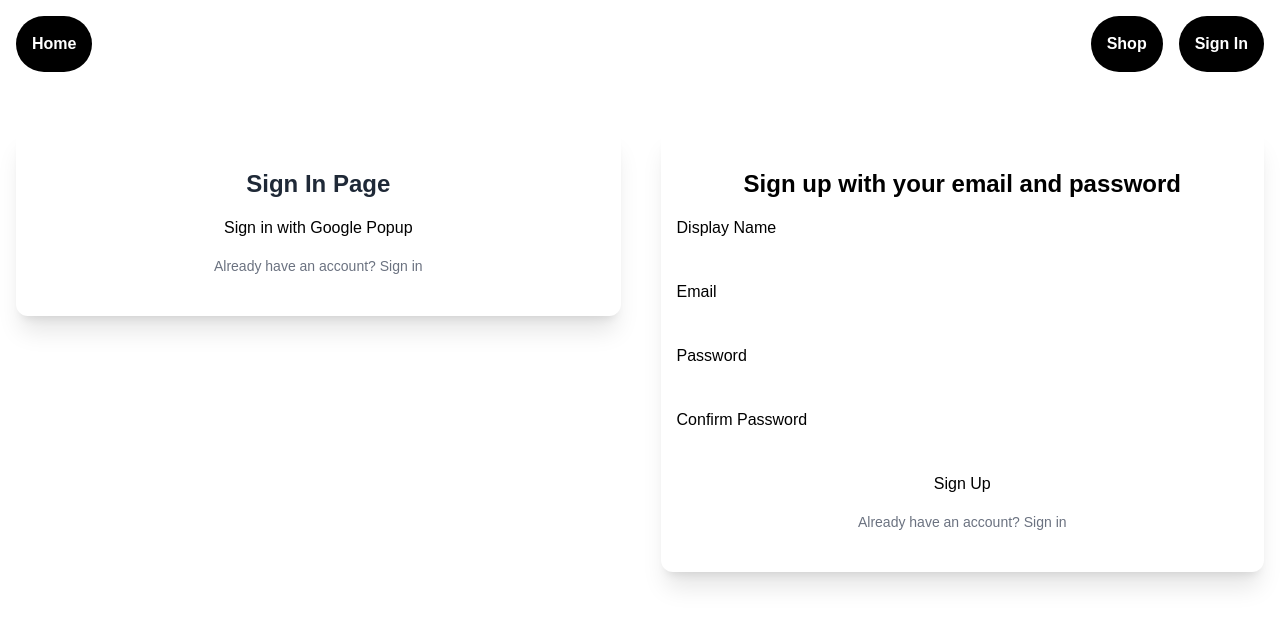
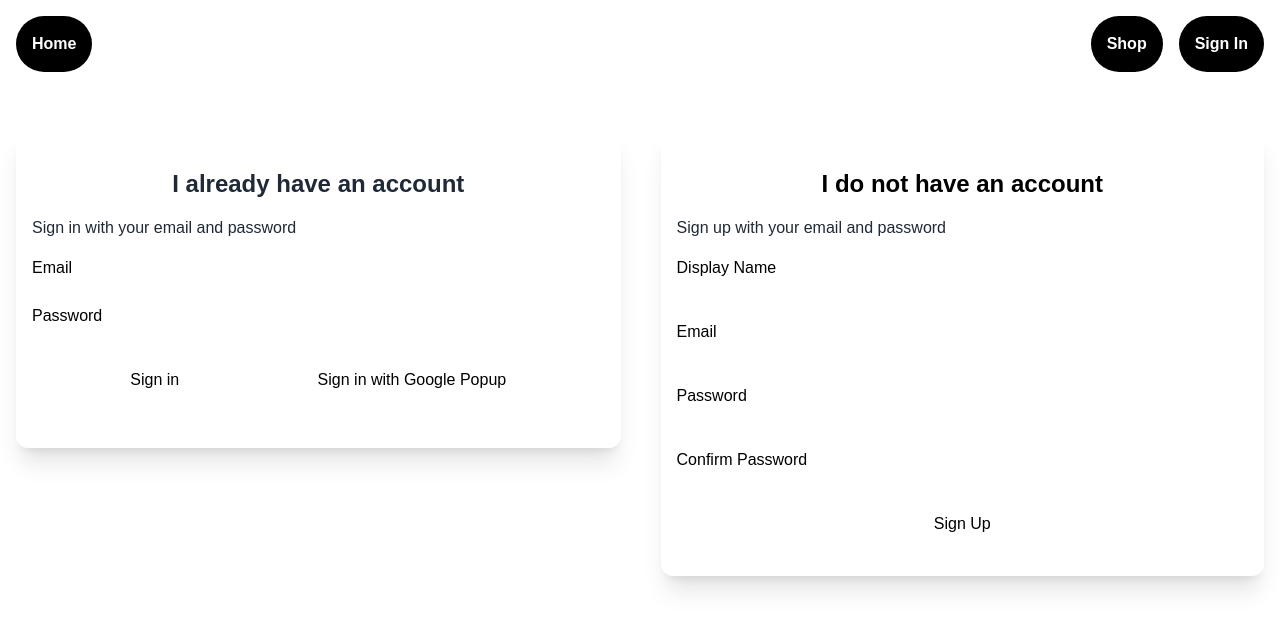
Before and after one commit to faradisyulianto20/belajar-react-firebase, a React (Create React App) app: page /signIn in a window 1280 px wide. Shown: the top 630 px of the page. Built offline with nearby package versions, Linux system fonts and the light colour scheme.

Commit message:
add Component

```diff
--- /dev/null
+++ b/src/components/button/button-component.jsx
@@ -0,0 +1,21 @@
+const BUTTON_TYPE_CLASSES = {
+  red: 'btn-secondary',
+  green: 'btn-accent',
+  yellow: 'btn-warning',
+};
+
+const Button = ({ children, buttonType = 'green', type = 'button', className = '', ...otherProps }) => {
+  const buttonClass = BUTTON_TYPE_CLASSES[buttonType] || '';
+
+  return (
+    <button
+      type={type}
+      className={`btn btn-soft ${buttonClass} ${className}`}
+      {...otherProps}
+    >
+      {children}
+    </button>
+  );
+};
+
+export default Button;
--- a/src/components/sign-up-form/sign-up-form.component.jsx
+++ b/src/components/sign-up-form/sign-up-form.component.jsx
@@ -3,6 +3,7 @@ import { useState } from 'react';
 import { createAuthUserWithEmailAndPassword, createUserDocumentFromAuth } from '../../utils/firebase/firebase.utils';
 
 import FormInput from '../form-input/form-input.component'
+import Button from '../button/button-component'
 
 const defaultFormFields = {
     displayName: '',
@@ -55,17 +56,16 @@ const SignUpForm = () => {
 
     return (
         <div className='container mx-auto px-4 bg-white dark:bg-gray-800 py-10 shadow-xl rounded-xl space-y-4'>
-            <h1 className='text-2xl font-bold text-center'>Sign up with your email and password</h1>
+            <h1 className='text-2xl font-bold text-center'>I do not have an account</h1>
+            <p  className='text-gray-800 dark:text-gray-400'>Sign up with your email and password</p>
             <form onSubmit={handleSubmit} className='flex flex-col space-y-4'>
                 <FormInput label="Display Name" type='text' required onChange={handleChange} name='displayName' value={displayName} className="input input-bordered w-full"/>
                 <FormInput label="Email" type='email' required onChange={handleChange} name='email' value={email} className="input input-bordered w-full"/>
                 <FormInput label="Password" type='password' required onChange={handleChange} name='password' value={password} className="input input-bordered w-full"/>
                 <FormInput label="Confirm Password" type='password' required onChange={handleChange} name='confirmPassword' value={confirmPassword} className="input input-bordered w-full"/>
-                <button type='submit' className='btn btn-soft btn-accent w-full'>Sign Up</button>
+                <Button type='submit' buttonType='green'  className='w-full'>Sign Up</Button>
             </form>
-            <p className='text-sm text-center text-gray-500 dark:text-gray-300'>
-                Already have an account? <a className='link link-primary' href='#'>Sign in</a>
-            </p>
+
         </div>
     )
 }
--- a/src/routes/sign-in/sign-in.component.jsx
+++ b/src/routes/sign-in/sign-in.component.jsx
@@ -9,6 +9,7 @@ import {
 } from "../../utils/firebase/firebase.utils";
 
 import SignUpForm from '../../components/sign-up-form/sign-up-form.component'
+import Button from '../../components/button/button-component'
 
 const SignIn = () => {
 
@@ -34,13 +35,22 @@ const SignIn = () => {
   return (
     <div className='flex container mx-auto px-4 py-10 flex-col md:flex-row gap-10 justify-center items-start text-black dark:text-white'>
       <div className='md:w-1/2 space-y-4 bg-base-white dark:bg-gray-800 px-4 py-10 shadow-xl rounded-xl'>
-        <h1 className='text-2xl font-bold text-center text-gray-800 dark:text-white'>Sign In Page</h1>
-        <button onClick={logGoogleUser} className='btn btn-soft btn-accent w-full'>
-          Sign in with Google Popup
-        </button>
-        <p className='text-sm text-center text-gray-500 dark:text-gray-300'>
-          Already have an account? <a className='link link-primary' href='#'>Sign in</a>
-        </p>
+        <h1 className='text-2xl font-bold text-center text-gray-800 dark:text-white'>I already have an account</h1>
+        <p className='text-gray-800 dark:text-gray-400'>Sign in with your email and password</p>
+          <form className='flex flex-col'>
+            <label className='label'><span className='text-label'>Email</span></label>
+            <input className='input w-full'></input>
+            <label className='label'><span className='text-label'>Password</span></label>
+            <input className='input w-full'></input>
+            <div className='flex gap-10 py-4 justify-evenly'>
+              <Button type='submit' buttonType='green' className='w-auto'>
+                Sign in
+              </Button>
+              <Button onClick={logGoogleUser} buttonType='green' className='w-auto'>
+                Sign in with Google Popup
+              </Button>
+            </div>
+          </form>
       </div>
 
       <div className='md:w-1/2'>
```
